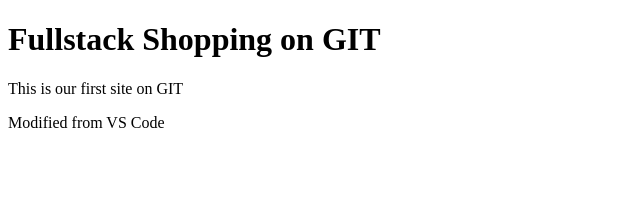
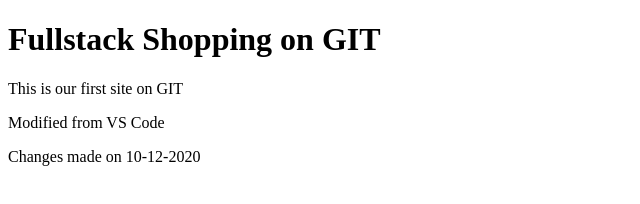
Before and after one commit to fullstack-shopping/fullstack-shopping.github.io, a plain HTML site: page index.html in a window 1280 px wide. Shown: the whole page, without its empty margins (0-640 px from the left). Drawn offline with Linux system fonts and the light colour scheme.

Commit message:
Update index.html

```diff
--- a/index.html
+++ b/index.html
@@ -5,5 +5,6 @@
   <h1>Fullstack Shopping on GIT </h1>
   <p> This is our first site on GIT </p>
   <p> Modified from VS Code</p>
+  <p> Changes made on 10-12-2020 </p>
 </body>
 </html>
```
